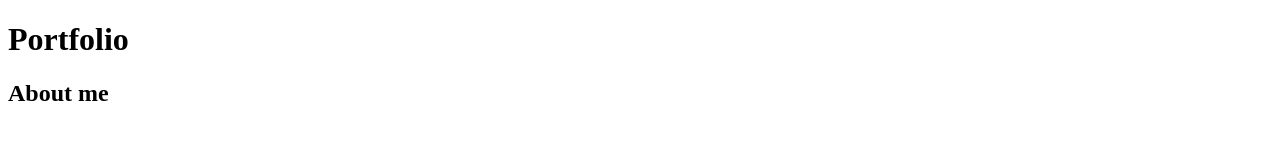
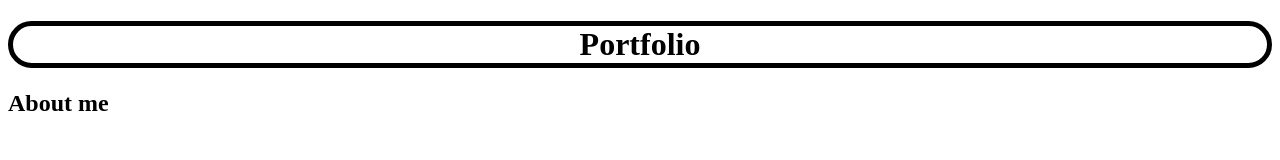
Before and after one commit to Denzixy/WebPortfolio, a plain HTML site: page index.html in a window 1280 px wide. Drawn offline with Linux system fonts and the light colour scheme.

Commit message:
Tested css and html functions

```diff
--- a/index.html
+++ b/index.html
@@ -8,7 +8,7 @@
     <title>Portfolio Website</title>
 </head>
 <body>
-    <h1>Portfolio</h1>
+    <h1 id="title">Portfolio</h1>
     <h2>About me</h2>
 </body>
 </html>
--- a/style.css
+++ b/style.css
@@ -0,0 +1,5 @@
+#title {
+    border: 5px solid;
+    text-align: center;
+    border-radius: 40px;
+}
```
